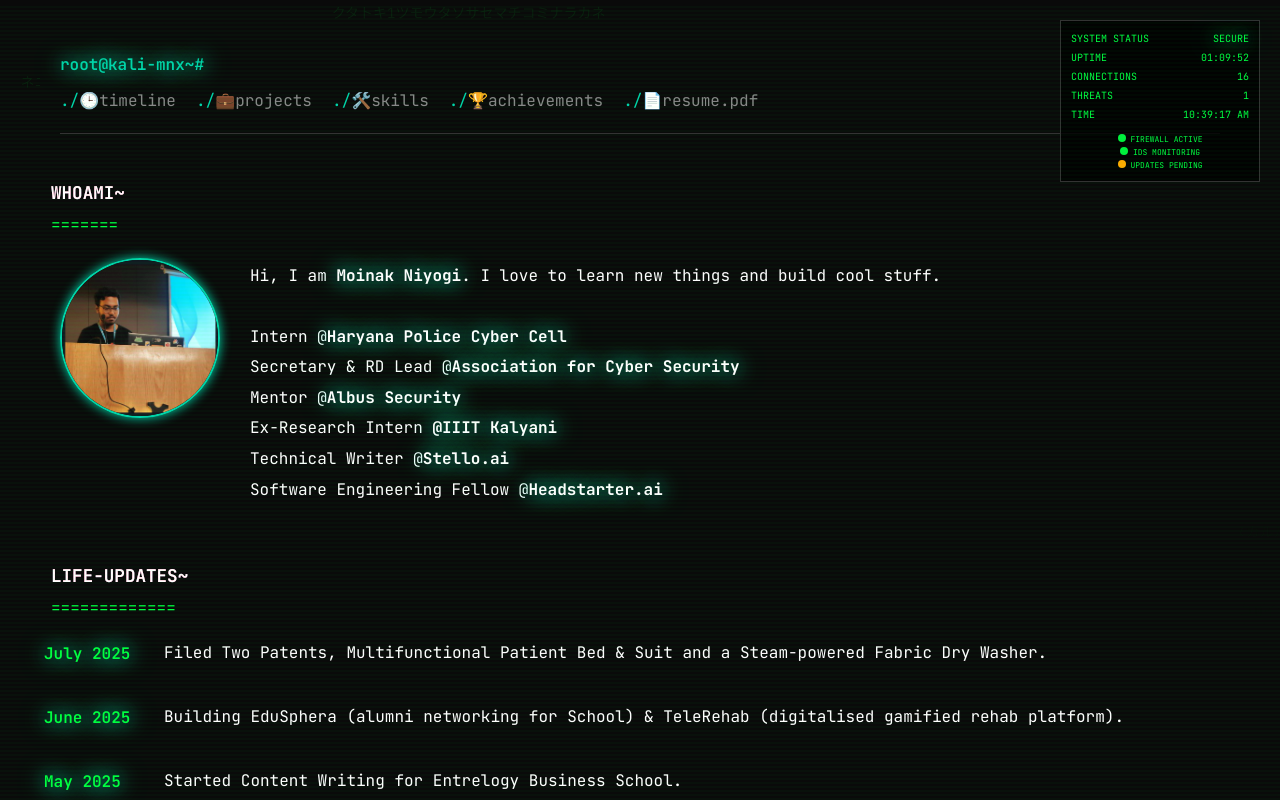
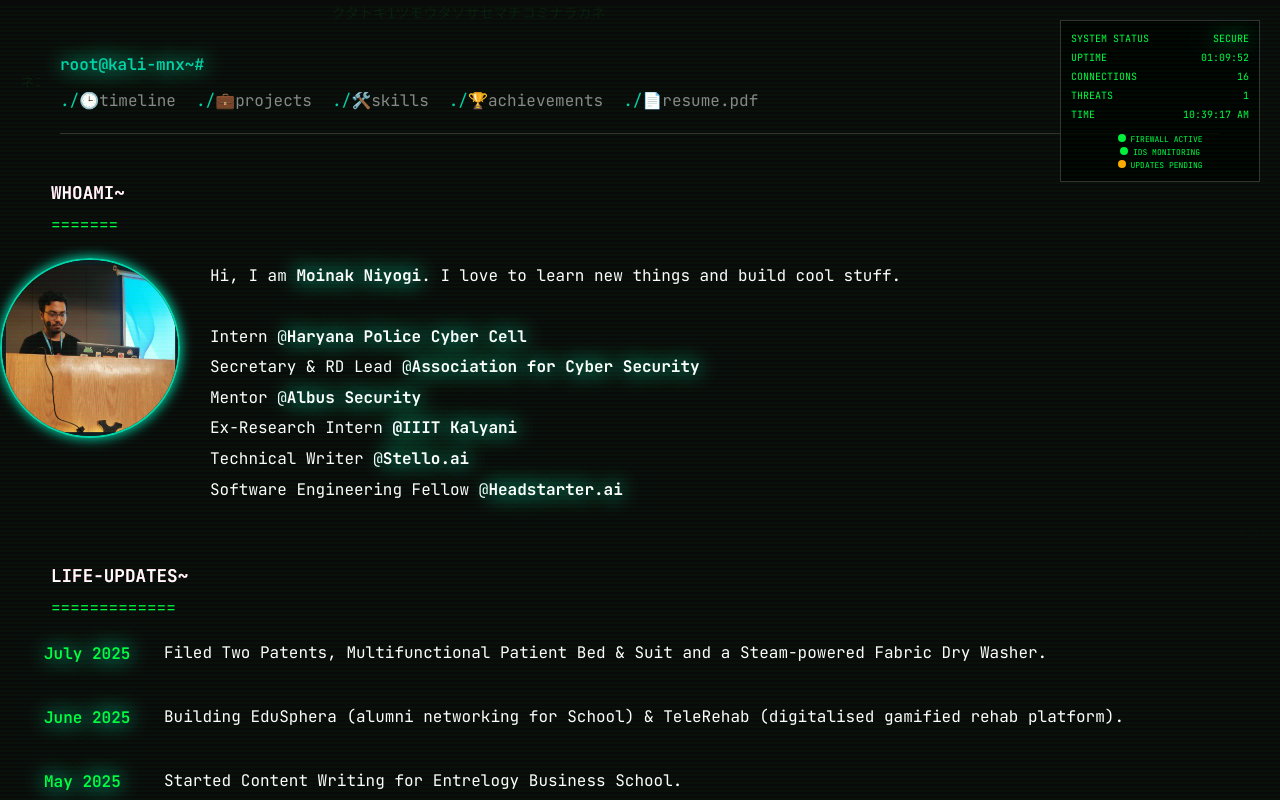
Before and after one commit to Cyberninja30/Portfolio-mnx, a React (Vite) app: page / in a window 1280 px wide. Shown: the top 800 px of the page. Built offline with nearby package versions, Linux system fonts and the light colour scheme.

Commit message:
Update index.css

```diff
--- a/src/index.css
+++ b/src/index.css
@@ -359,12 +359,13 @@
 }
 
 .profile-image {
-  width: 160px;
-  height: 160px;
+  width: 180px;
+  height: 180px;
   border-radius: 50%;
   border: 2px solid var(--terminal-accent);
   flex-shrink: 0;
-  animation: profile-glow 3s ease-in-out infinite alternate;
+  animation: profile-glow 1s ease-in-out infinite alternate;
+  margin-left: -60px;
 }
 
 @keyframes profile-glow {
```
